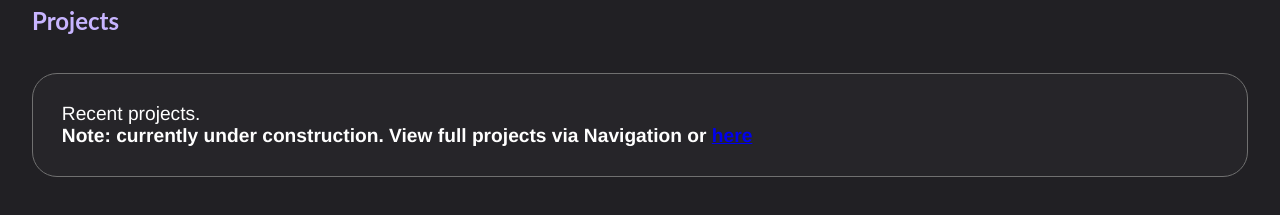
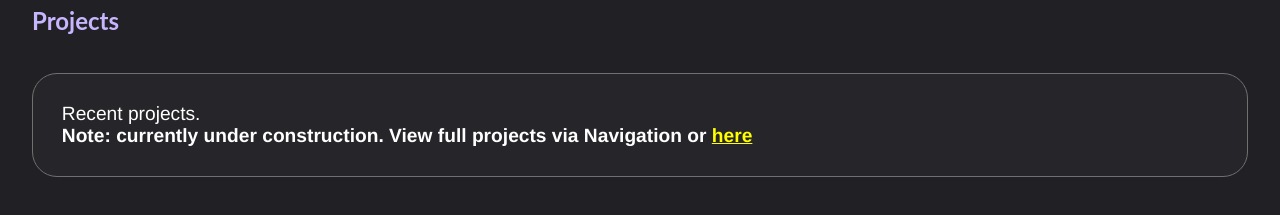
Before and after one commit to WesloTheWeb/my-portfolio, a React (Create React App) app: page / in a window 1280 px wide. Shown: the part 920-1135 px from the top of the page. Built offline with nearby package versions, Linux system fonts and the light colour scheme.

Commit message:
Update App.js

```diff
--- a/src/App.js
+++ b/src/App.js
@@ -22,7 +22,7 @@ function App() {
     <BrowserRouter>
       <div className="App">
         <Route path="/" component={Navigation} exact />
-        <Route path="/projects" component={ProjectNavigation}  />
+        <Route path="/projects" component={ProjectNavigation} />
         <Route path="/" component={Intro} exact />
         <section id="projects" className="contentSection">
           <SectionIntroduction>Projects</SectionIntroduction>
@@ -40,7 +40,9 @@ function App() {
             exact
           />
           <Route path="/" exact>
-            <Textbox>Recent projects.<br/><b>Note: currently under construction. View full projects via Navigation or <Link to="projects">here</Link></b></Textbox>
+            <Textbox>Recent projects.<br /><b>Note: currently under construction. View full projects via Navigation or <Link
+                style={{ color: "yellow" }}
+                to="projects">here</Link></b></Textbox>
           </Route>
 
           <Route path="/" component={ProjectView} exact />
```
Lines whose indentation alone changed are shown as unchanged.
